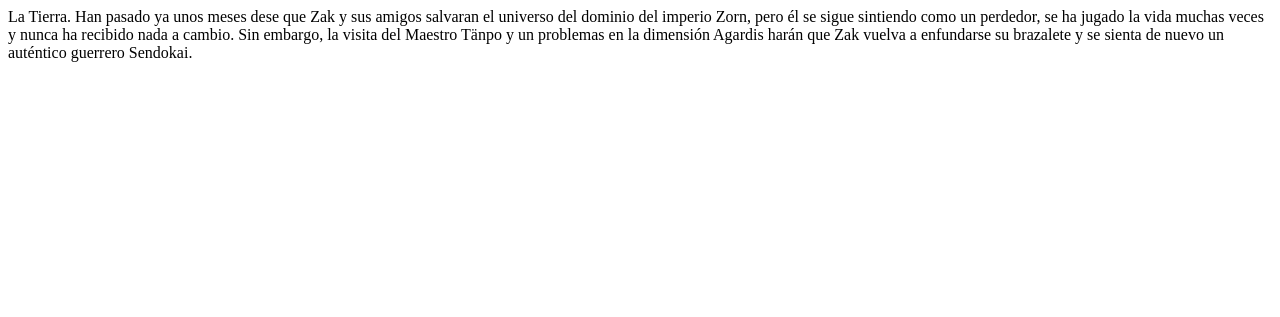
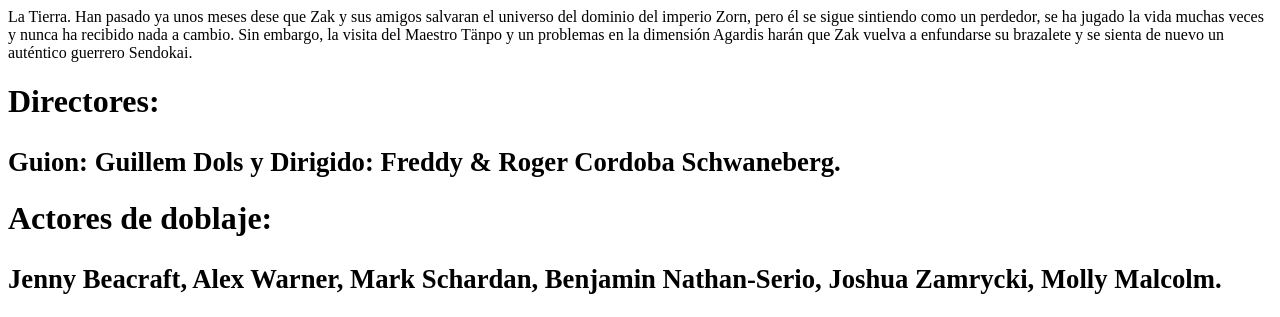
Before and after one commit to Emellgonzalez/Actividad_Emell, a plain HTML site: page index.html in a window 1280 px wide. Shown: the part 3774-4091 px from the top of the page. Before the commit the page ends 3852 px from the top, so only its background shows below. Drawn offline with Linux system fonts and the light colour scheme.

Commit message:
commit #16

```diff
--- a/index.html
+++ b/index.html
@@ -40,5 +40,9 @@
         <div class="Texto_2">
             <p>La Tierra. Han pasado ya unos meses dese que Zak y sus amigos salvaran el universo del dominio del imperio Zorn, pero él se sigue sintiendo como un perdedor, se ha jugado la vida muchas veces y nunca ha recibido nada a cambio. Sin embargo, la visita del Maestro Tänpo y un problemas en la dimensión Agardis harán que Zak vuelva a enfundarse su brazalete y se sienta de nuevo un auténtico guerrero Sendokai.</p>
         </div>
+    <h1>Directores: </h1>
+    <h1><small>Guion: Guillem Dols y Dirigido: Freddy & Roger Cordoba Schwaneberg.</small></h1>
+    <h1>Actores de doblaje:</h1>
+    <h1><small>Jenny Beacraft, Alex Warner, Mark Schardan, Benjamin Nathan-Serio, Joshua Zamrycki, Molly Malcolm.</small></h1>
 </body>
 </html>
```
